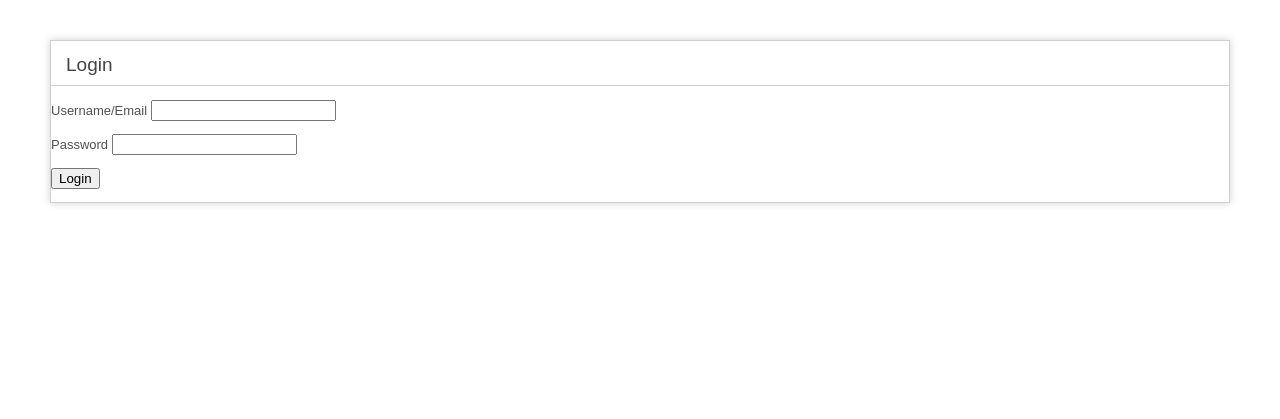
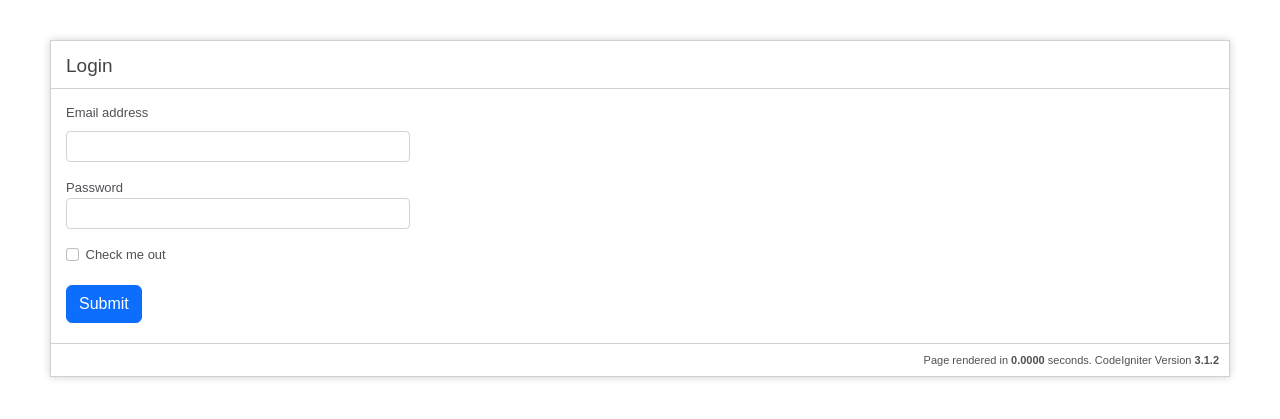
Before and after one commit to indrakoto/vigenesia, a CodeIgniter app: page /oprek/login/index in a window 1280 px wide. Shown: the top 419 px of the page. Run offline with CodeIgniter, Linux system fonts and the light colour scheme; some libraries are stand-ins or nearby versions.

Commit message:
update view login

```diff
--- a/application/views/login.php
+++ b/application/views/login.php
@@ -4,94 +4,96 @@ defined('BASEPATH') OR exit('No direct script access allowed');
 <html lang="en">
 <head>
 	<meta charset="utf-8">
-	<title>Welcome to CodeIgniter</title>
+	<title><?=$title?></title>
 
-	<style type="text/css">
+	<!-- Latest compiled and minified CSS -->
+	<link href="https://cdn.jsdelivr.net/npm/bootstrap@5.2.3/dist/css/bootstrap.min.css" rel="stylesheet">
+	<script src = "https://ajax.googleapis.com/ajax/libs/jquery/2.1.3/jquery.min.js"></script>
+	<!-- Latest compiled JavaScript -->
+	<script src="https://cdn.jsdelivr.net/npm/bootstrap@5.2.3/dist/js/bootstrap.bundle.min.js"></script>
 
-	::selection { background-color: #E13300; color: white; }
-	::-moz-selection { background-color: #E13300; color: white; }
+    <!-- STYLE CSS -->
+	<link href="<?=base_url()?>assets/css/style.css" rel="stylesheet">
 
-	body {
-		background-color: #fff;
-		margin: 40px;
-		font: 13px/20px normal Helvetica, Arial, sans-serif;
-		color: #4F5155;
-	}
-
-	a {
-		color: #003399;
-		background-color: transparent;
-		font-weight: normal;
-	}
-
-	h1 {
-		color: #444;
-		background-color: transparent;
-		border-bottom: 1px solid #D0D0D0;
-		font-size: 19px;
-		font-weight: normal;
-		margin: 0 0 14px 0;
-		padding: 14px 15px 10px 15px;
-	}
-
-	code {
-		font-family: Consolas, Monaco, Courier New, Courier, monospace;
-		font-size: 12px;
-		background-color: #f9f9f9;
-		border: 1px solid #D0D0D0;
-		color: #002166;
-		display: block;
-		margin: 14px 0 14px 0;
-		padding: 12px 10px 12px 10px;
-	}
-
-	#body {
-		margin: 0 15px 0 15px;
-	}
-
-	p.footer {
-		text-align: right;
-		font-size: 11px;
-		border-top: 1px solid #D0D0D0;
-		line-height: 32px;
-		padding: 0 10px 0 10px;
-		margin: 20px 0 0 0;
-	}
-
-	#container {
-		margin: 10px;
-		border: 1px solid #D0D0D0;
-		box-shadow: 0 0 8px #D0D0D0;
-	}
-	</style>
 </head>
 <body>
 
 <div id="container">
 	<h1>Login</h1>
+	<div id="body">
+		<div id="result"></div>
+		<?= form_open('login/index'); ?>
+			<div class="mb-3" style="width: 30%;">
+				<label for="password" class="form-label">Email address</label>
+				<input type="email" class="form-control form-control-sm" id="email" aria-describedby="email">
+			</div>
+			<div class="mb-3" style="width: 30%;>
+				<label for="password" class="form-label">Password</label>
+				<input type="password" class="form-control form-control-sm" id="password">
+			</div>
+			<div class="mb-3 form-check">
+				<input type="checkbox" class="form-check-input" id="exampleCheck1">
+				<label class="form-check-label" for="exampleCheck1">Check me out</label>
+			</div>
+			<button type="submit" class="btn btn-primary cmdLogin">Submit</button>
 
-    <?= form_open('login/index'); ?>
-        <p>
-        <label>Username/Email</label>
-        <input type="text" name="email" id="email">
-        </p>
+		<?= form_close(); ?>
+	</div>
+	<p class="footer">Page rendered in <strong>{elapsed_time}</strong> seconds. <?php echo  (ENVIRONMENT === 'development') ?  'CodeIgniter Version <strong>' . CI_VERSION . '</strong>' : '' ?></p>
 
-        <p>
-        <label>Password</label>
-        <input type="password" name="password" id="password">
-        </p>
 
-        <p><input type="submit" name="submit" id="submit" value="Login"></p>
-
-    </>
-
-    <div id="result"></div>
 
 </div>
+	<script type="text/javascript">
 
-<script>
+		function sleep(milliseconds) {
+			var start = new Date().getTime();
+			for (var i = 0; i < 1e7; i++) {
+				if ((new Date().getTime() - start) > milliseconds){
+				break;
+				}
+			}
+		}
+
+        $(function() {
+        	$('.cmdLogin').click(function() {
+            	var form_data = {
+                	email   : $('#email').val(),
+                    password : $('#password').val(),
+                };
+
+                $.ajax({
+					url: "<?=base_url()?>api/login",
+                    type: 'POST',
+                    data: form_data,
+					dataType: 'json',
+
+                    success: function(msg) {
+                        if(msg=='1'){
+                            //location.href = '<?=base_url()?>listuser';
+							console.log(msg);
+                    	}else{
+                          	//$(".loading").hide();
+                          	//$(".request_akun").hide();
+                    		//$('#login_message').show().html(msg);
+                        }
+
+                    }
+                });
+
+                return false;
+            });
+
+			$('#cmdReset').click(function() {
+                $(".loading").hide();
+                $('#login_message').hide();
+                $('#inputUsername').val('');
+                $('#inputPassword').val('')
+            });
 
 
-</script>
+        });
+	</script>
+
 </body>
 </html>
```
